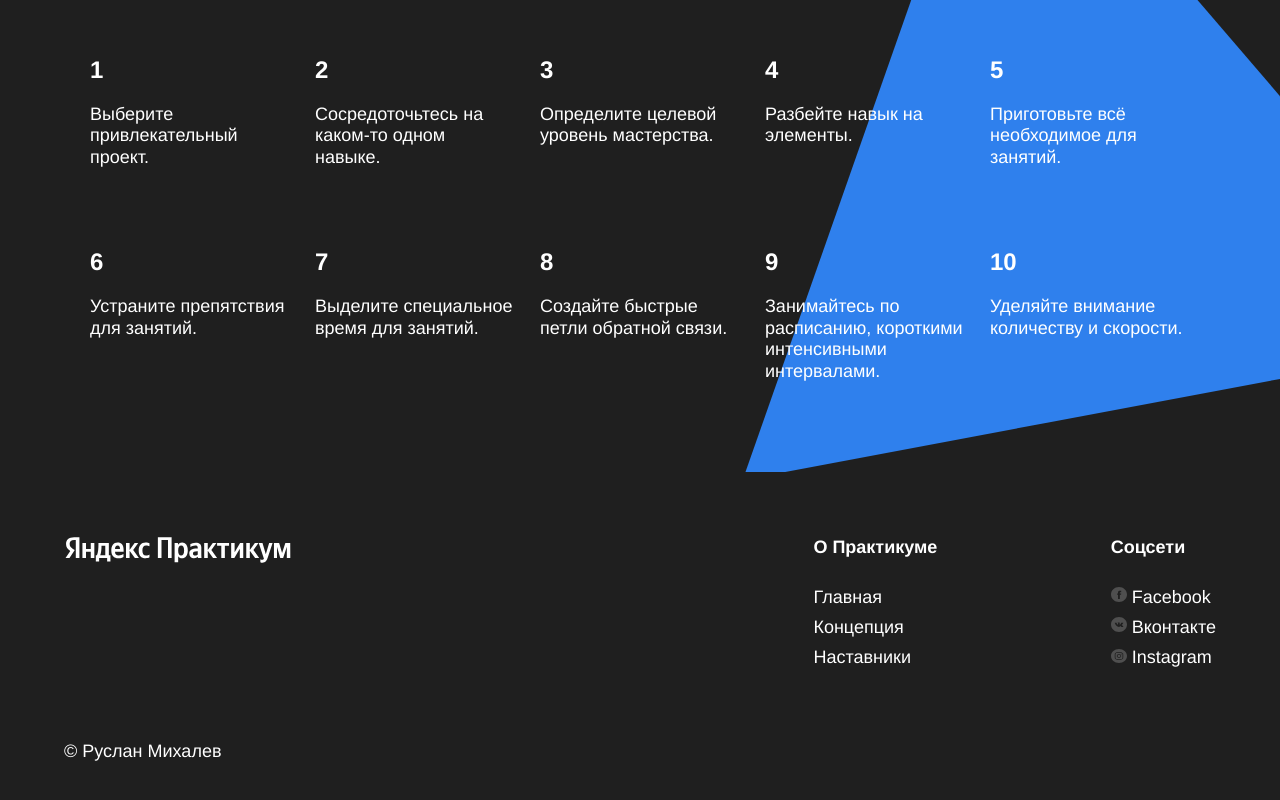
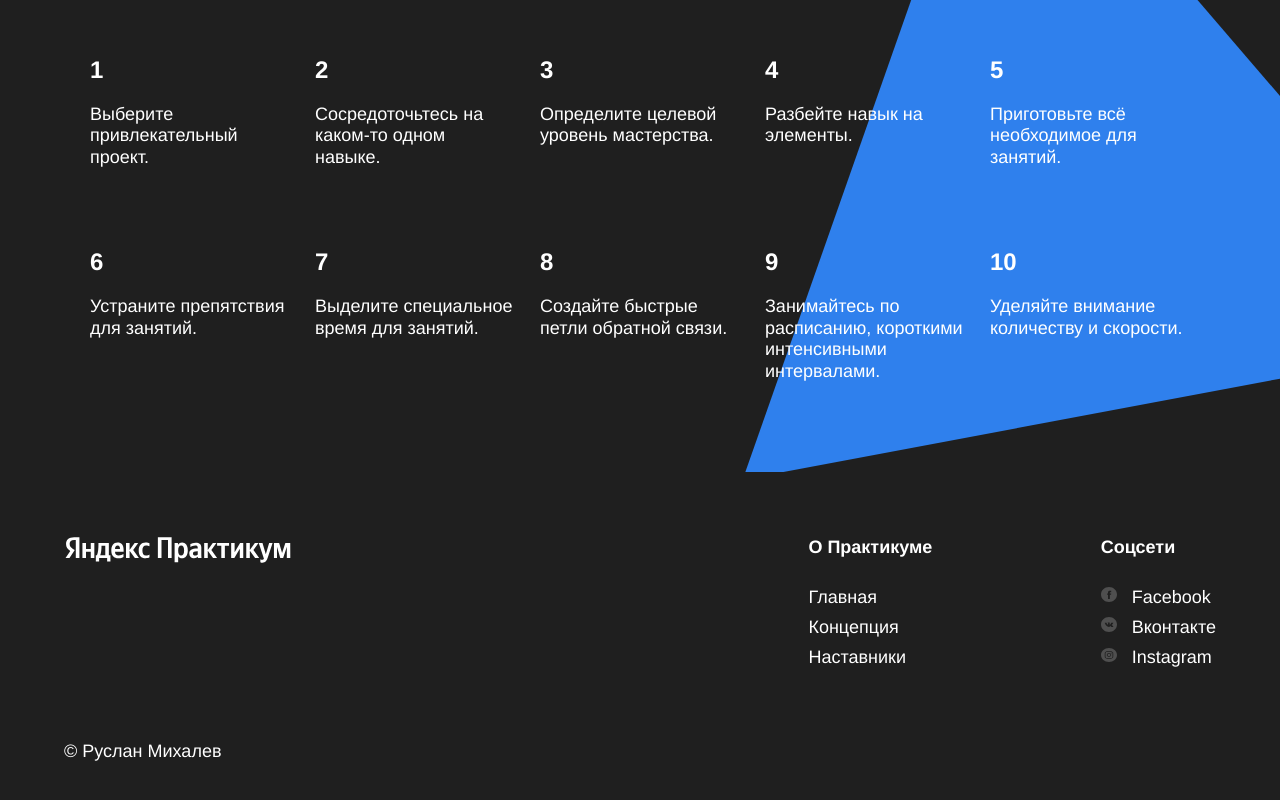
Before and after one commit to ruslan-mihalev/how-to-learn, a plain HTML site: page index.html in a window 1280 px wide. Shown: the part 3134-3934 px from the top of the page. Drawn offline with Linux system fonts and the light colour scheme.

Commit message:
Spring 1, social icons style added

```diff
--- a/index.html
+++ b/index.html
@@ -95,7 +95,6 @@
 
       <!-- START: kaufman -->
       <div class="kaufman">
-        <img class="kaufman__triangle" src="images/kaufman-triangle.svg" alt="Голубой треугольник">
         <h2 class="section-title section-title_theme_dark">Принципы обучения</h2>
         <p class="section-subtitle section-subtitle_theme_dark">от Джоша Кауфмана</p>
         <div class="table table_theme_dark">
@@ -175,13 +174,13 @@
           <nav class="footer__column-links">
             <ul class="list">
               <li>
-                <a class="footer__column-link" href="#"><img src="images/facebook_color_white.svg" alt="Иконка Facebook"> Facebook</a>
+                <a class="footer__column-link" href="#"><img class="footer__social-icon" src="images/facebook_color_white.svg" alt="Иконка Facebook"> Facebook</a>
               </li>
               <li>
-                <a class="footer__column-link" href="#"><img src="images/vk_color_white.svg" alt="Иконка VK"> Вконтакте</a>
+                <a class="footer__column-link" href="#"><img class="footer__social-icon" src="images/vk_color_white.svg" alt="Иконка VK"> Вконтакте</a>
               </li>
               <li>
-                <a class="footer__column-link" href="#"><img src="images/instagram_color_white.svg" alt="Иконка Instagram"> Instagram</a>
+                <a class="footer__column-link" href="#"><img class="footer__social-icon" src="images/instagram_color_white.svg" alt="Иконка Instagram"> Instagram</a>
               </li>
             </ul>
           </nav>
--- a/styles/style.css
+++ b/styles/style.css
@@ -1,4 +1,3 @@
-
 .list {
   margin: 0;
   padding: 0;
@@ -277,6 +276,9 @@
   align-items: center;
   overflow: hidden;
   background-color: #1f1f1f;
+  background-image: url(../images/kaufman-triangle.svg);
+  background-repeat: no-repeat;
+  background-position: top right -210px;
 }
 
 .section-title_theme_dark {
@@ -309,12 +311,6 @@
 .table__text_theme_dark {
   margin-top: 20px;
   color: #fff;
-}
-
-.kaufman__triangle {
-  position: absolute;
-  right: -210px;
-  top: 0;
 }
 
 /* FOOTER */
@@ -395,3 +391,9 @@
   text-decoration: none;
   color: #fff;
 }
+
+.footer__social-icon {
+  width: 16px;
+  height: 16px;
+  margin-right: 10px;
+}
```
